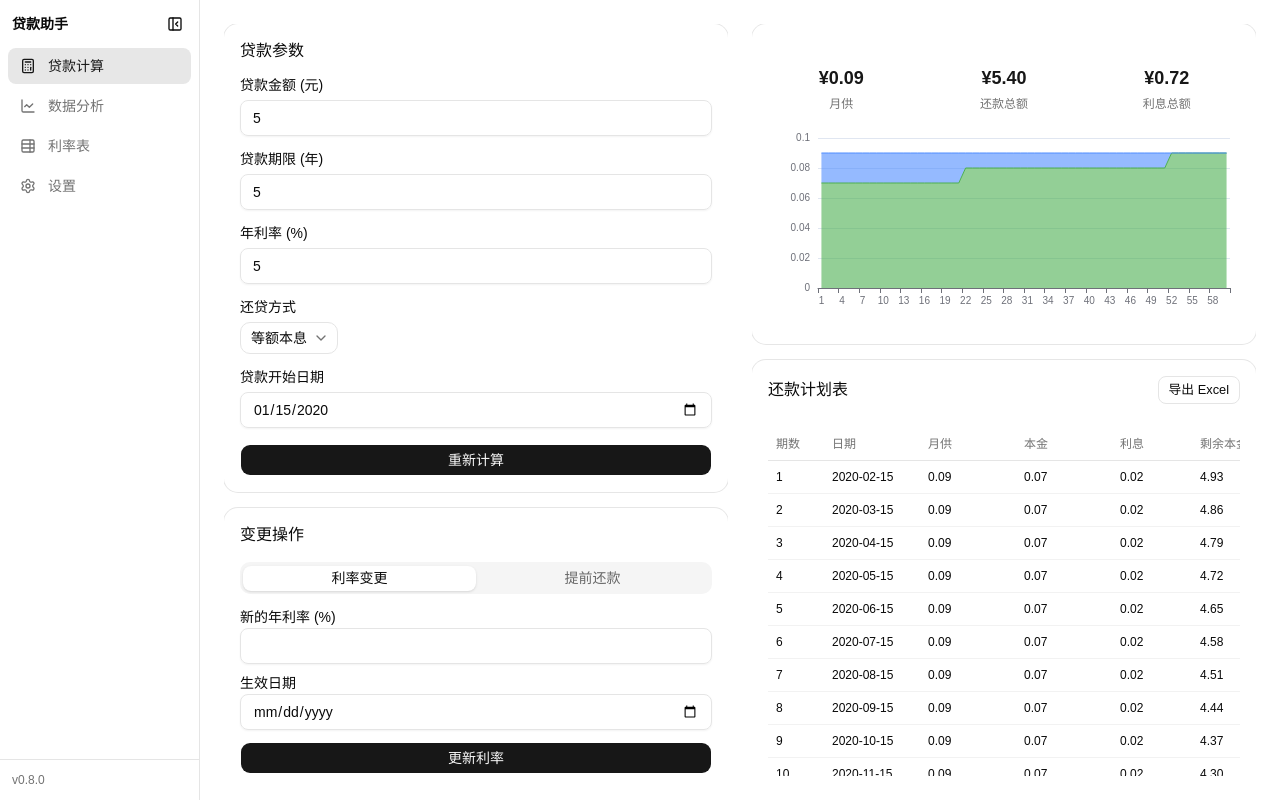
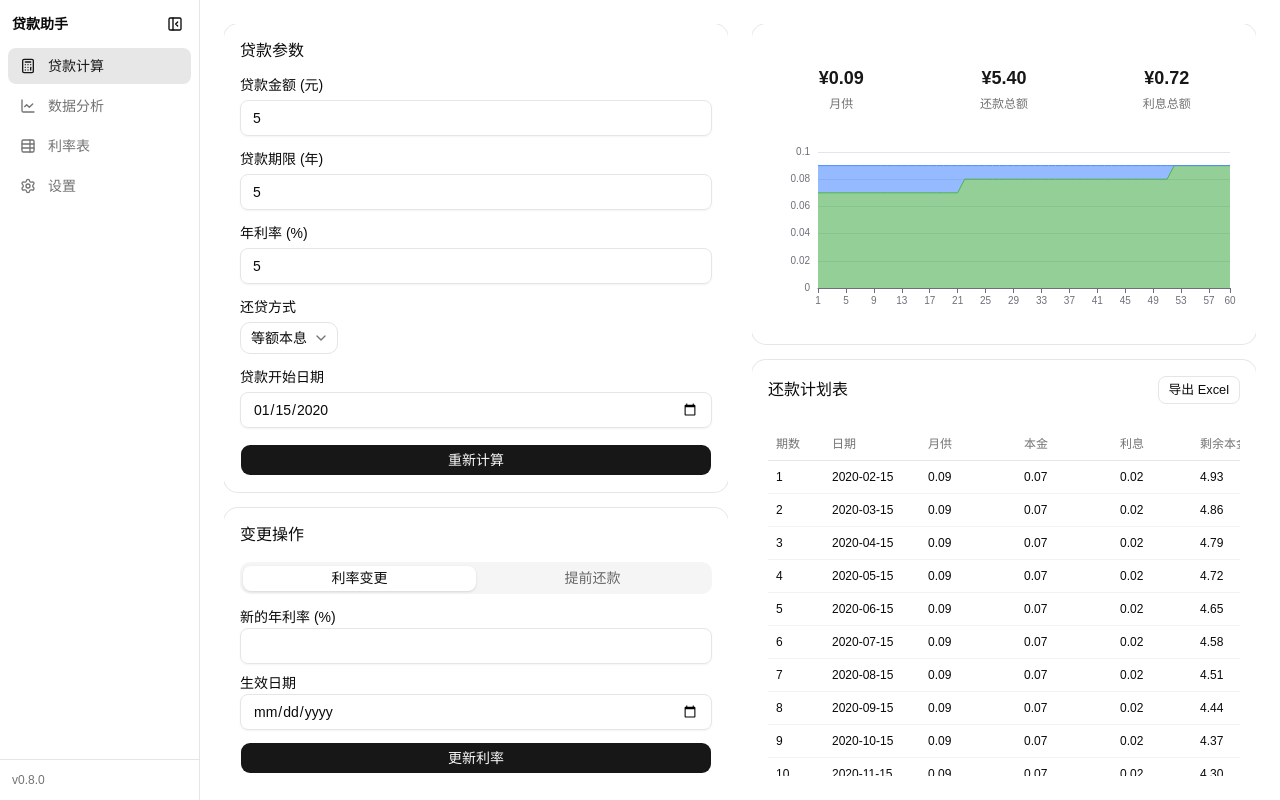
Before and after one commit to DropFan/loan-schedule, a React (Vite) app: page / in a window 1280 px wide. Both pictures are taken after typing "5", "5", "5", "2020-01-15" into the empty fields and a click on the button "计算还款计划". Built offline with nearby package versions, Linux system fonts and the light colour scheme.

Commit message:
fix(ui): 图表 X 轴强制显示首尾坐标，变更线显示标签

```diff
--- a/src/features/charts/components/PaymentTrendChart.tsx
+++ b/src/features/charts/components/PaymentTrendChart.tsx
@@ -14,14 +14,27 @@ export function PaymentTrendChart() {
 
     const changeMarks = regularItems
       .filter((item) => item.comment !== '')
-      .map((item) => ({ xAxis: item.period }));
+      .map((item) => {
+        const shortComment = item.comment
+          .replace(/^[\s]*\d{4}-\d{2}-\d{2}/, '')
+          .replace(/，.*$/, '')
+          .trim();
+        return {
+          xAxis: item.period,
+          label: {
+            formatter: shortComment,
+            fontSize: 9,
+            color: '#ff6b6b',
+          },
+        };
+      });
 
     return {
       tooltip: {
         trigger: 'axis',
       },
       grid: {
-        top: 10,
+        top: 24,
         right: 10,
         bottom: 40,
         left: 50,
@@ -29,7 +42,15 @@ export function PaymentTrendChart() {
       xAxis: {
         type: 'category',
         data: periods,
-        axisLabel: { fontSize: 10 },
+        boundaryGap: false,
+        axisLabel: {
+          fontSize: 10,
+          interval: (index: number) => {
+            if (index === 0 || index === periods.length - 1) return true;
+            const step = Math.ceil(periods.length / 15);
+            return index % step === 0;
+          },
+        },
       },
       yAxis: {
         type: 'value',
```
